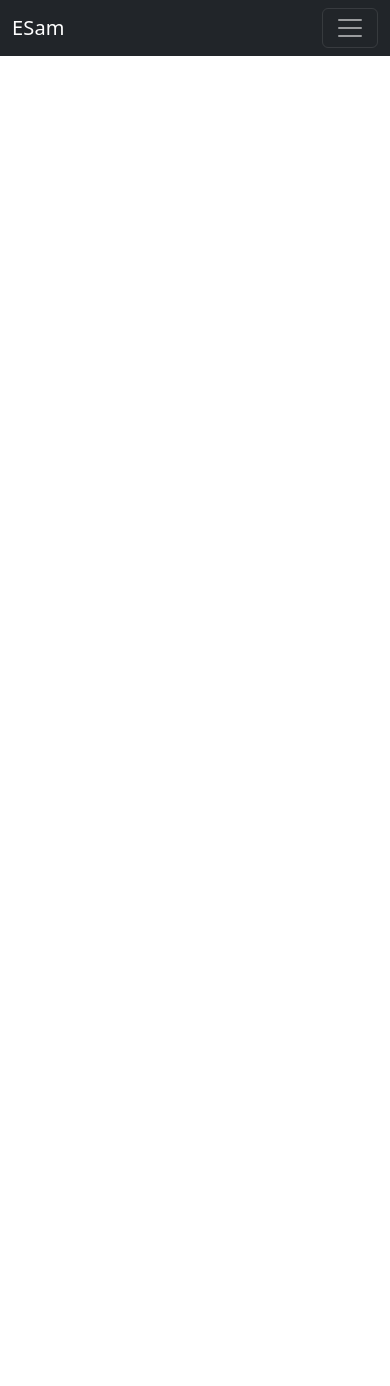
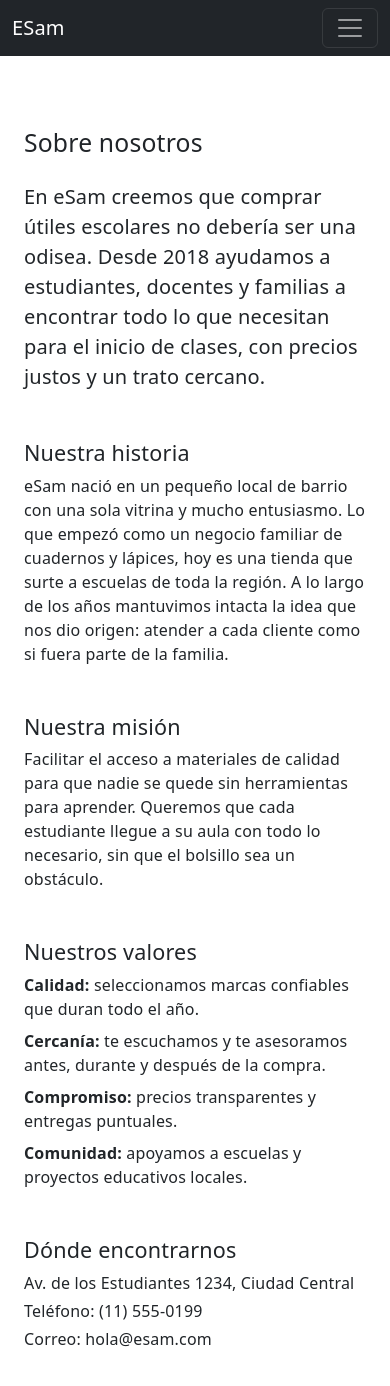
Before and after one commit to MadoScientista/eSam, a React (Vite) app: page /nosotros in a window 390 px wide. Shown: the top 1386 px of the page. Before the commit the page ends 844 px from the top, so only its background shows below. Built offline with nearby package versions, Linux system fonts and the light colour scheme.

Commit message:
Imp. Vistas estáticas

```diff
--- /dev/null
+++ b/src/components/BlogCard.jsx
@@ -0,0 +1,27 @@
+import { useNavigate } from "react-router-dom"
+
+
+export function BlogCard({entrada}){
+    const navigate = useNavigate()
+    const handleBtn = () => navigate(`/entradaBlog/${entrada.id}`)
+
+    return(
+        <div className="mb-3" style={{maxWidth: "50rem", cursor:"pointer"}} onClick={handleBtn}>
+            <div className="row g-0">
+                <div className="col-md-4">
+                    <img src={entrada.img} className="img-fluid rounded-start h-100 w-100" alt="..." style={{objectFit:"cover"}} />
+                </div>
+                <div className="col-md-8 p-4">
+                    <div className="card-body d-flex flex-column h-100">
+                        <h5 className="card-title">{entrada.titulo}</h5>
+                        <p className="card-text flex-grow-1">{entrada.resumen}</p>
+                        <div className="d-flex justify-content-between align-items-center">
+                            <small className="text-body-secondary">{entrada.fecha}</small>
+                            <button className="btn btn-dark btn-sm" type="button">Leer</button>
+                        </div>
+                    </div>
+                </div>
+            </div>
+        </div>
+    )
+}
--- /dev/null
+++ b/src/const/entradasBlog.js
@@ -0,0 +1,19 @@
+
+export const entradasBlog = [
+    {
+        id:1,
+        titulo: "Cómo organizar tus útiles escolares para comenzar el año",
+        resumen: "Organizar correctamente los útiles escolares permite aprovechar mejor el tiempo, mantener los materiales en buen estado y comenzar el año académico de manera ordenada.",
+        cuerpo: "Comenzar un nuevo año escolar es una buena oportunidad para organizar los útiles y preparar todo lo necesario para estudiar. Tener los materiales ordenados permite encontrar rápidamente lo que necesitas y mantener un espacio de estudio más cómodo.\n\nUna buena idea es separar los útiles por categorías, como escritura, dibujo, cuadernos y materiales de apoyo. Para los cuadernos, puedes asignar un color o una etiqueta a cada materia, de modo que identificarlos sea inmediato. Para la escritura, conviene tener siempre a mano lapiceras de repuesto y lápices afilados. Y para el dibujo, una cartuchera o estuche separado evita que los colores se mezclen con el material de escritura.\n\nTambién es recomendable revisar periódicamente el estado de los materiales y reemplazar aquellos que estén dañados o que ya no sean necesarios. Dedicar diez minutos cada quince días a ordenar el escritorio y descartar lo que sobra mantiene el espacio limpio y funcional.\n\nFinalmente, prepara la mochila la noche anterior siguiendo una lista de pendientes. De esta forma evitarás olvidos a última hora y empezarás cada jornada con calma. Con una buena organización, preparar la mochila y estudiar se vuelve mucho más sencillo y hasta agradable.",
+        fecha: "15-08-2026",
+        img: "https://www.diariodepuertomontt.cl/files/699f01b13c091_1200x719.jpg"
+    },
+    {
+        id:2,
+        titulo: "5 consejos para cuidar tus cuadernos y materiales escolares",
+        resumen: "Pequeños hábitos de cuidado y organización pueden ayudar a conservar los cuadernos y útiles escolares en buenas condiciones durante todo el año.",
+        cuerpo: "Los cuadernos y materiales escolares nos acompañan durante gran parte del año, por lo que cuidarlos permite mantenerlos en buenas condiciones durante más tiempo. A continuación, cinco consejos prácticos:\n\n1. Utiliza carpetas o fundas para proteger los cuadernos. Una cubierta adicional evita que las tapas se doblen, que las hojas se rayen y que el agua o la suciedad los dañen.\n\n2. Guarda los lápices después de utilizarlos. Dejarlos sueltos en la mochila hace que se rompan las puntas y que los marcadores se sequen o se destapen manchando todo lo demás.\n\n3. Evita sobrecargar la mochila. Llevar solo lo necesario reduce el peso diario, protege tu espalda y evita que el material se aplaste o se rompa por la presión.\n\n4. Mantén los materiales en un lugar seco y ordenado cuando no los uses. La humedad deforma el papel y estropea cuadernos y libros, así que elige un estante o cajón ventilado.\n\n5. Sé cuidadoso al llevar los útiles de un lado a otro. Usa un estuche con cierre y guarda los cuadernos en vertical para que no se doblen las esquinas.\n\nEstos pequeños hábitos ayudan a conservar los útiles, ahorrar dinero y facilitan el trabajo diario en clases, porque siempre tendrás el material listo y en buen estado.",
+        fecha: "22-08-2026",
+        img: "https://encrypted-tbn0.gstatic.com/images?q=tbn:ANd9GcRhlRVpBNYHB8B7SP3I27-EoUVKT5k0yDJqyk-UJ0hIiA&s=10"
+    }
+]
--- a/src/pages/AboutUs.jsx
+++ b/src/pages/AboutUs.jsx
@@ -1,5 +1,46 @@
-
 
 export function AboutUs(){
-    return <></>
+    return (
+        <div className="container pt-5 pb-5">
+            <div className="row">
+                <div className="col-lg-8 mx-auto">
+                    <h2 className="mb-4">Sobre nosotros</h2>
+
+                    <p className="lead">
+                        En eSam creemos que comprar útiles escolares no debería ser una odisea.
+                        Desde 2018 ayudamos a estudiantes, docentes y familias a encontrar todo lo
+                        que necesitan para el inicio de clases, con precios justos y un trato cercano.
+                    </p>
+
+                    <h4 className="mt-5">Nuestra historia</h4>
+                    <p>
+                        eSam nació en un pequeño local de barrio con una sola vitrina y mucho entusiasmo.
+                        Lo que empezó como un negocio familiar de cuadernos y lápices, hoy es una tienda
+                        que surte a escuelas de toda la región. A lo largo de los años mantuvimos intacta
+                        la idea que nos dio origen: atender a cada cliente como si fuera parte de la familia.
+                    </p>
+
+                    <h4 className="mt-5">Nuestra misión</h4>
+                    <p>
+                        Facilitar el acceso a materiales de calidad para que nadie se quede sin herramientas
+                        para aprender. Queremos que cada estudiante llegue a su aula con todo lo necesario,
+                        sin que el bolsillo sea un obstáculo.
+                    </p>
+
+                    <h4 className="mt-5">Nuestros valores</h4>
+                    <ul className="list-unstyled">
+                        <li className="mb-2"><strong>Calidad:</strong> seleccionamos marcas confiables que duran todo el año.</li>
+                        <li className="mb-2"><strong>Cercanía:</strong> te escuchamos y te asesoramos antes, durante y después de la compra.</li>
+                        <li className="mb-2"><strong>Compromiso:</strong> precios transparentes y entregas puntuales.</li>
+                        <li className="mb-2"><strong>Comunidad:</strong> apoyamos a escuelas y proyectos educativos locales.</li>
+                    </ul>
+
+                    <h4 className="mt-5">Dónde encontrarnos</h4>
+                    <p className="mb-1">Av. de los Estudiantes 1234, Ciudad Central</p>
+                    <p className="mb-1">Teléfono: (11) 555-0199</p>
+                    <p className="mb-0">Correo: hola@esam.com</p>
+                </div>
+            </div>
+        </div>
+    )
 }
--- a/src/pages/Blogs.jsx
+++ b/src/pages/Blogs.jsx
@@ -1,3 +1,18 @@
+import { BlogCard } from "../components/BlogCard";
+import { entradasBlog } from "../const/entradasBlog"
+
+
 export function Blogs(){
-    return <></>
+    return (
+        <div className="container mt-5 mb-5">
+            <h2 className="mb-5">Entradas Blog</h2>
+            {entradasBlog.map((b)=>{
+                return (
+                    <div className="border-bottom">
+                        <BlogCard entrada={b}/>
+                    </div>
+                )
+            })}
+        </div>
+    )
 }
```
Also changed, not shown: src/pages/BlogArticle.jsx (added, +28 -0 lines).
